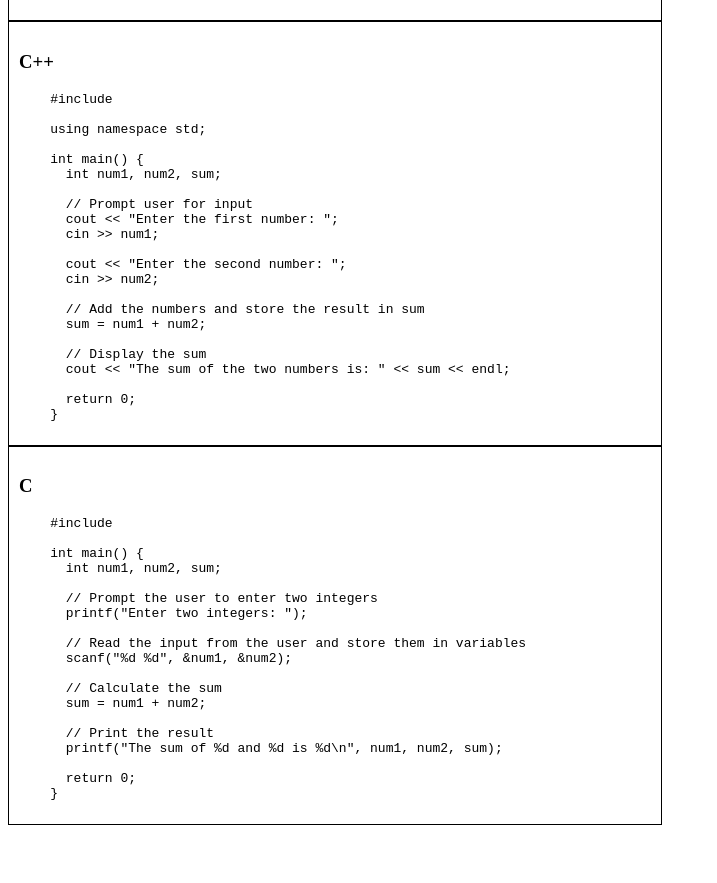
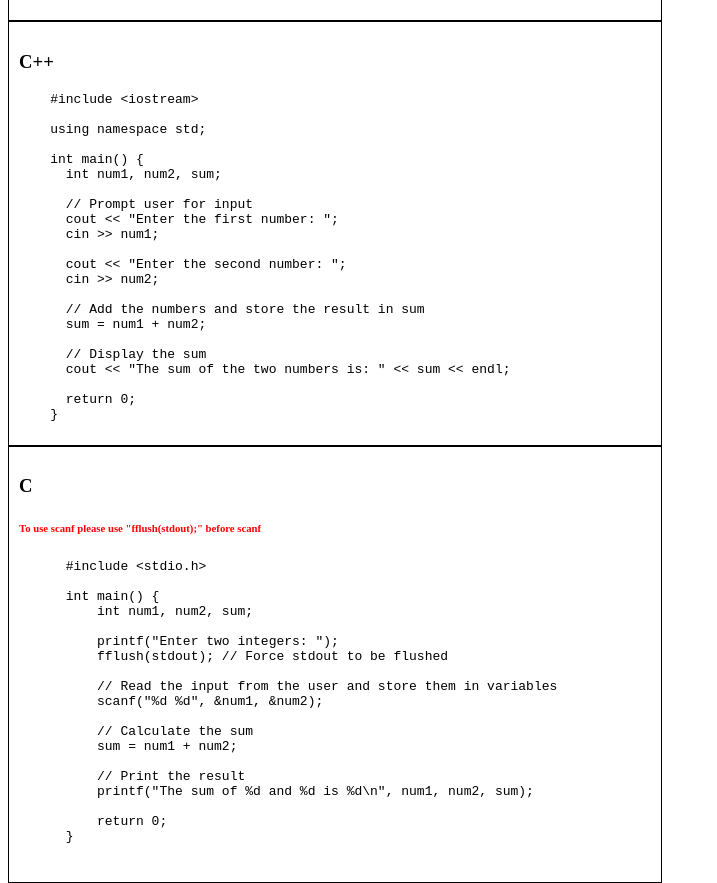
Before and after one commit to iamirzashowvik/onlineTerminals, a website: page public/test.html in a window 1280 px wide. Shown: the part 471-1354 px from the top of the page, without its empty margins (0-717 px from the left). Before the commit the page ends 1296 px from the top, so only its background shows below. Drawn offline with Linux system fonts and the light colour scheme.

Commit message:
fixed c programming scanf issue in docs

```diff
--- a/public/test.html
+++ b/public/test.html
@@ -45,7 +45,7 @@
   <div class="langW">
     <h3>C++</h3>
     <pre>
-    #include <iostream>
+    #include &lt;iostream&gt;
 
     using namespace std;
 
@@ -73,14 +73,15 @@
   </div>
   <div class="langW">
     <h3>C</h3>
+    <h6 style="color: red;">To use scanf please use "fflush(stdout);" before scanf</h5>
     <pre>
-    #include <stdio.h>
+      #include &lt;stdio.h&gt;
 
       int main() {
           int num1, num2, sum;
 
-      // Prompt the user to enter two integers
           printf("Enter two integers: ");
+          fflush(stdout); // Force stdout to be flushed
 
           // Read the input from the user and store them in variables
           scanf("%d %d", &num1, &num2);
@@ -92,7 +93,8 @@
           printf("The sum of %d and %d is %d\n", num1, num2, sum);
 
           return 0;
-    }</pre>
+      }
+          </pre>
 
   </div>
 
```
Lines whose indentation alone changed are shown as unchanged.
